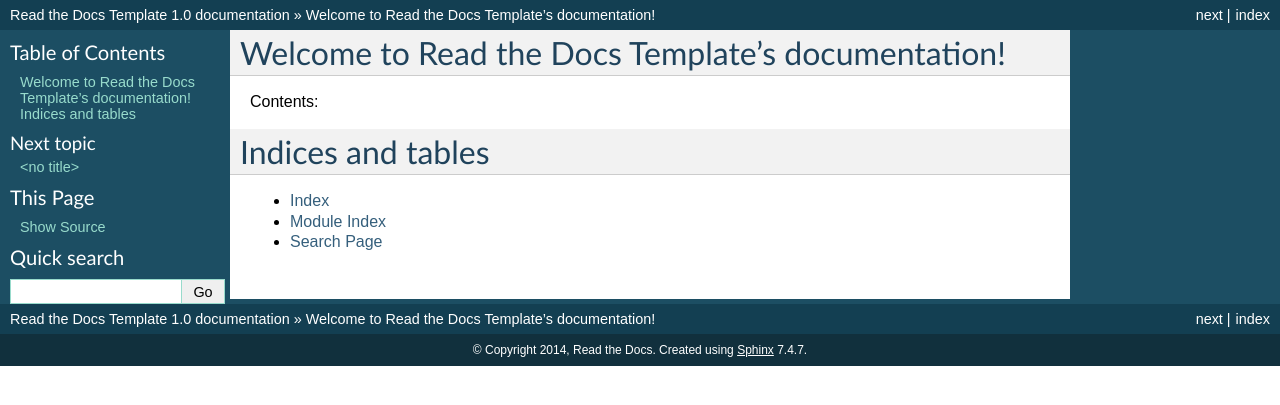
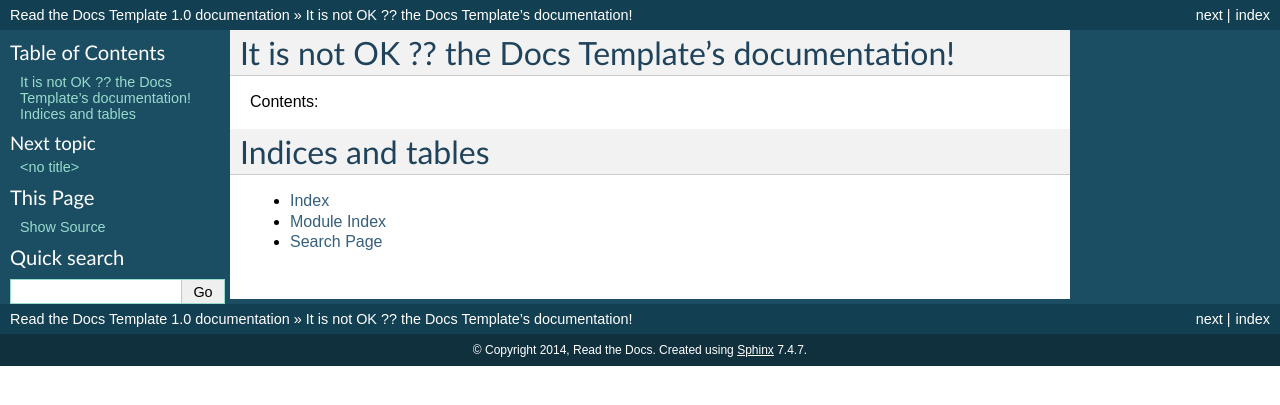
Before and after one commit to silicontalks/raildoc, a Sphinx documentation site: the page built from docs/index.rst, in a window 1280 px wide. Shown: the top 405 px of the page. Built offline with Sphinx 7.4.7, drawn with Linux system fonts in a browser that asks for light colours.

Commit message:
Update index.rst

```diff
--- a/docs/index.rst
+++ b/docs/index.rst
@@ -3,7 +3,7 @@
    You can adapt this file completely to your liking, but it should at least
    contain the root `toctree` directive.
 
-Welcome to Read the Docs Template's documentation!
+It is not OK ?? the Docs Template's documentation!
 ==================================================
 
 Contents:
```
